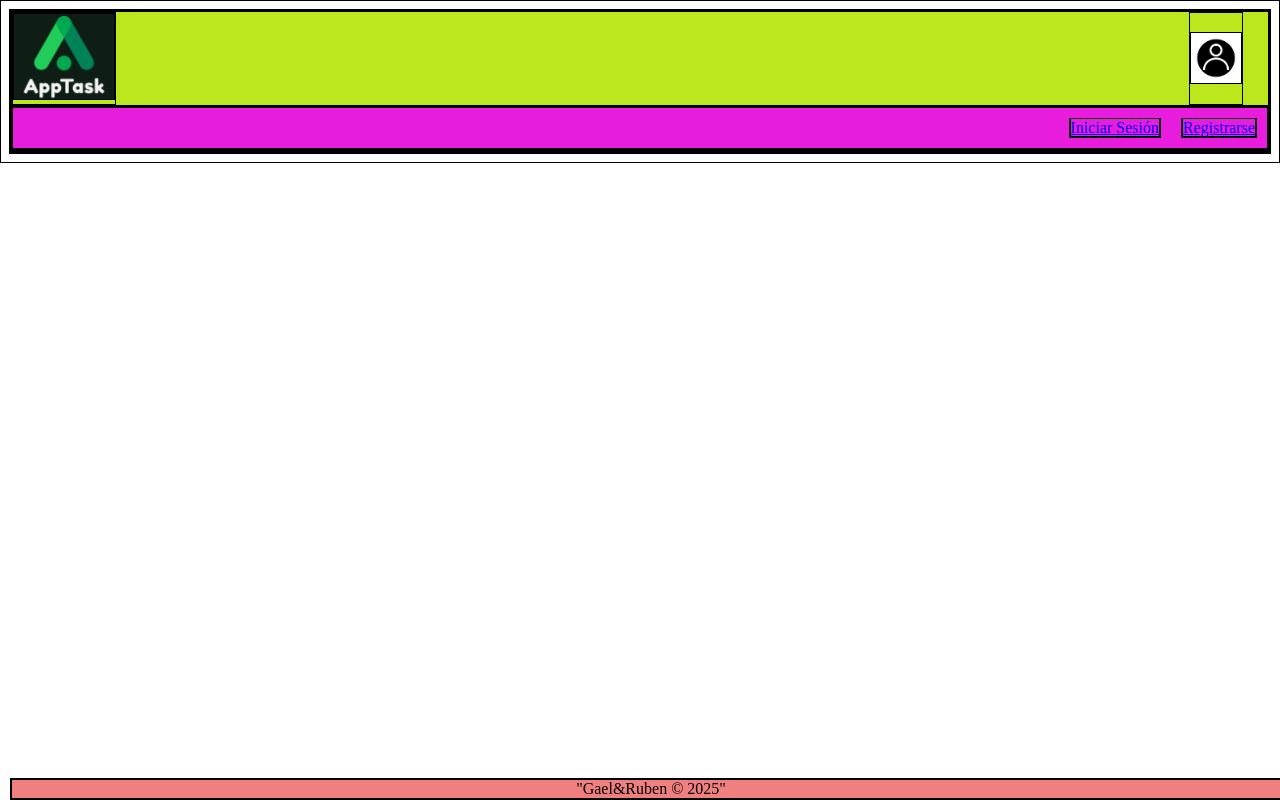
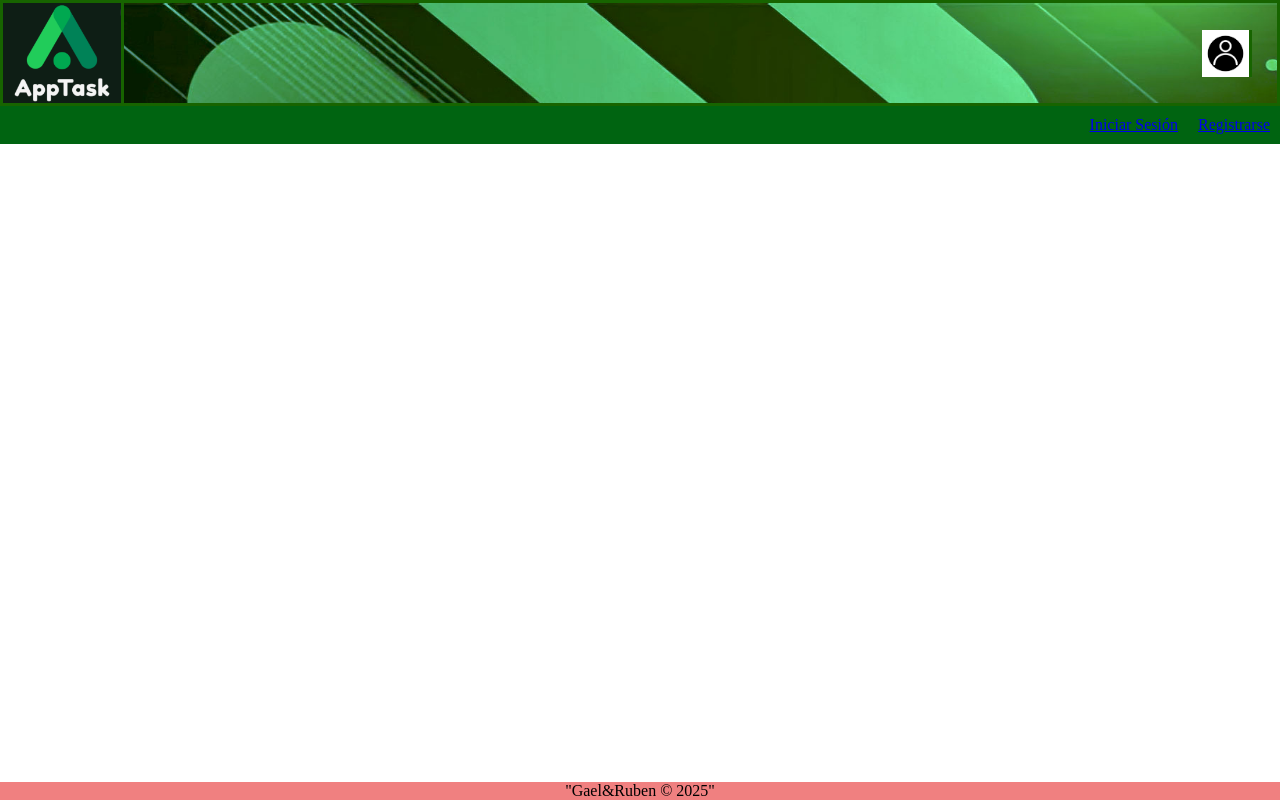
Before and after one commit to RubenSans82/apptask, a PHP site: page / in a window 1280 px wide. Run offline with PHP 8.4, Linux system fonts and the light colour scheme.

Commit message:
banner and sparks

```diff
--- a/css/styles.css
+++ b/css/styles.css
@@ -1,18 +1,41 @@
-* {
+/* * {
     border: 1px solid rgb(0, 0, 0);
+}
+*/
+body {
+    margin: 0px;
+    padding: 0px;
+    display: flex;
+    flex-direction: column;
 }
 
 header {
     background-color: seagreen;
     display: flex;
     flex-direction: column;
+    height: 140px;
+    width: 100%;
 
 }
 
+.header {
+    width: auto;
+    height: 100px;
+    background-image: url("../img/header.jpg");
+    background-size: 100% 350%;
+    background-position: 117px top;
+    background-repeat: no-repeat;
+    border: 3px solid rgb(23, 100, 0);
+}
+
 header img {
-    width: 100px;
-    height: auto;
+    width: 118;
+    height: 100%;
+    box-sizing: border-box;
+    border-right: 3px solid rgb(23, 100, 0);
 }
+
+
 
 .imgUser {
     display: flex;
@@ -27,7 +50,8 @@ header img {
 }
 
 nav {
-    background-color: rgb(231, 28, 221);
+    background-color: rgb(0, 100, 17);
+    height: 40px;
 }
 
 nav ul {
@@ -42,7 +66,6 @@ nav ul li {
 }
 
 .header {
-    background-color: rgb(187, 231, 28);
     display: flex;
     justify-content: space-between;
 
@@ -50,6 +73,8 @@ nav ul li {
 
 main {
     background-color: rgb(120, 205, 233);
+    display: flex;
+    height: auto;
 }
 
 footer {
@@ -63,3 +88,32 @@ footer {
 footer p {
     margin: 0px;
 }
+
+#spark-container {
+    position: absolute;
+    top: 0;
+    left: 0;
+    pointer-events: none; /* Para que las chispas no interfieran con el mouse */
+    width: 100%;
+    height: 100%;
+}
+
+.spark {
+    position: absolute;
+    width: 6px;
+    height: 6px;
+    background-color: rgb(115, 255, 0); /* Color de las chispas */
+    border-radius: 50%;
+    animation: spark-animation 0.5s forwards  ;
+}
+
+@keyframes spark-animation {
+    0% {
+        transform: scale(0) translate(0, 0);
+        opacity: 1;
+    }
+    100% {
+        transform: scale(1) translate(var(--x), var(--y));
+        opacity: 0;
+    }
+}
--- a/index.php
+++ b/index.php
@@ -6,12 +6,13 @@
     <meta name="viewport" content="width=device-width, initial-scale=1.0">
     <title>AppTask</title>
     <link rel="stylesheet" href="css/styles.css">
+    <script src="js/script.js" defer></script>
 </head>
 
 <body>
     <header>
         <div class="header">
-            <a href="index.php"><img src="img/logo.png" alt="logo"></a>
+            <a href="index.php"  class="logo"><img src="img/logo.png" alt="logo"></a>
             <div class="imgUser">
                 <img src="img/user.jpg" alt="user">
             </div>
@@ -26,11 +27,14 @@
     <main>
 
     </main>
-    <footer>
-        <p>
-            "Gael&Ruben © 2025"
-        </p>
-    </footer>
+
+    <script src="js/script.js"></script>
 </body>
+<footer>
+    <p>
+        "Gael&Ruben © 2025"
+    </p>
+</footer>
+<div id="spark-container"></div> <!-- Contenedor para las chispas -->
 
 </html>
--- /dev/null
+++ b/js/script.js
@@ -0,0 +1,34 @@
+const containers = document.getElementsByClassName("logo");
+for (let container of containers) {
+    container.addEventListener("mousemove", function (e) {
+        createSparks(e);
+    });
+};
+
+function createSparks(e) {
+    const sparkContainer = document.getElementById("spark-container");
+
+    for (let i = 0; i < 2; i++) { // Número de chispas por evento
+        const spark = document.createElement("div");
+        spark.classList.add("spark");
+
+        // Posicionamos la chispa en la ubicación donde se encuentra el mouse
+        spark.style.left = `${e.clientX - 3}px`;
+        spark.style.top = `${e.clientY - 3}px`;
+
+        // Agregamos una dirección aleatoria para las chispas
+        const randomX = (Math.random() - 0.5) * 100;
+        const randomY = (Math.random() - 0.5) * 100;
+
+        // Definir las variables CSS de animación
+        spark.style.setProperty("--x", `${randomX}px`);
+        spark.style.setProperty("--y", `${randomY}px`);
+
+        sparkContainer.appendChild(spark);
+
+        // Eliminar la chispa después de la animación
+        setTimeout(() => {
+            sparkContainer.removeChild(spark);
+        }, 500);
+    }
+}
```
Also changed, not shown: img/header.jpg (added).
